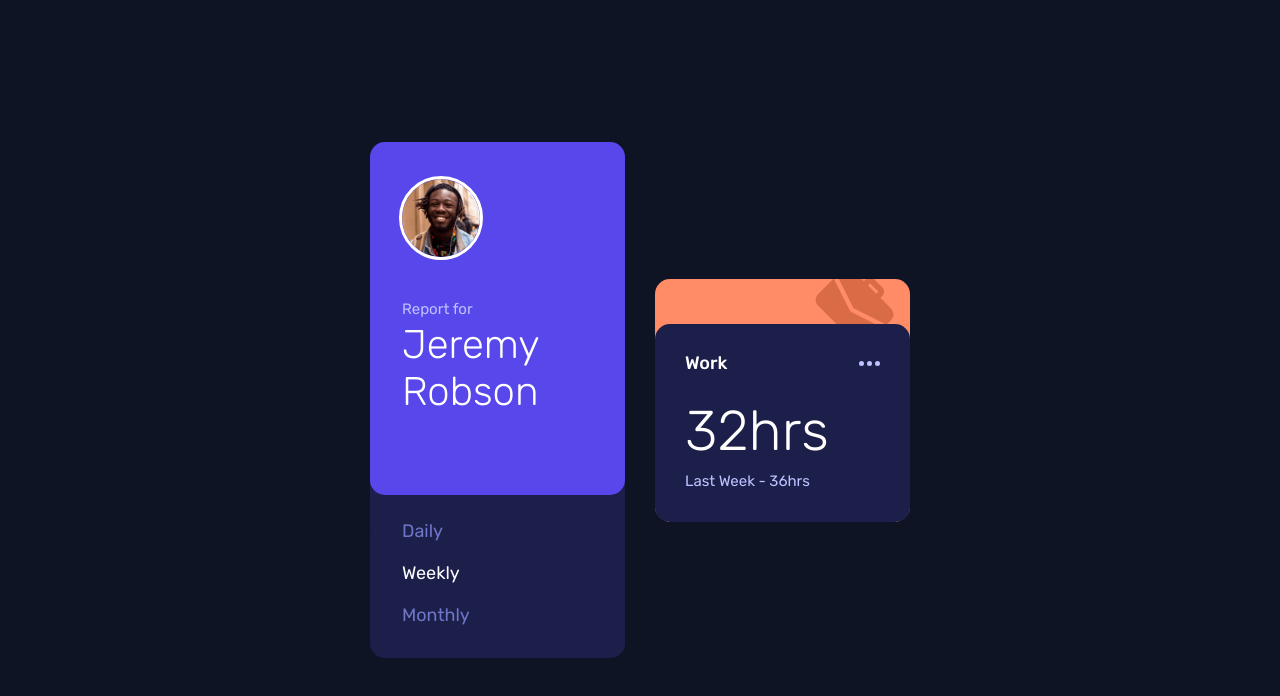
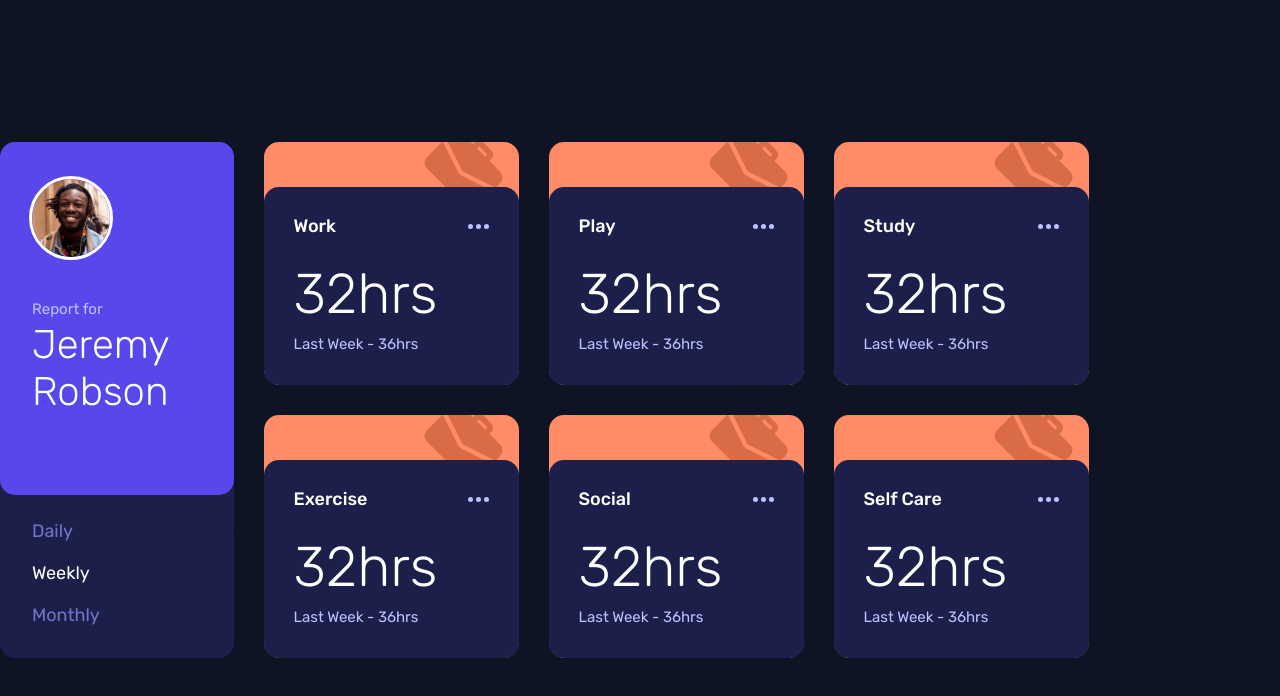
Before and after one commit to ostapyshyn/Time-tracking-dashboard, a React (Vite) app: page / in a window 1280 px wide. Shown: the top 696 px of the page. Built offline with nearby package versions, Linux system fonts and the light colour scheme.

Commit message:
Add data cards

```diff
--- a/src/App.css
+++ b/src/App.css
@@ -8,3 +8,9 @@
   width: 100%;
   margin: auto;
 }
+
+.cards {
+  display: flex;
+  gap: 30px;
+  flex-wrap: wrap;
+}
--- a/src/App.tsx
+++ b/src/App.tsx
@@ -2,6 +2,7 @@
 import './App.css'
 import { useState } from 'react'
 import ActivityCard from './components/ActivityCard/'
+import data from './data.ts'
 
 function App() {
   const [period, setPeriod] = useState('Weekly')
@@ -9,7 +10,11 @@
   return (
     <main className="App">
       <Profile period={period} setPeriod={setPeriod} />
-      <ActivityCard />
+      <div className="cards">
+        {data.map((card) => (
+          <ActivityCard title={card.title} />
+        ))}
+      </div>
     </main>
   )
 }
--- a/src/components/ActivityCard/ActivityCard.tsx
+++ b/src/components/ActivityCard/ActivityCard.tsx
@@ -3,11 +3,10 @@
 import { ReactComponent as Dots } from '../../assets/icon-ellipsis.svg'
 
 interface Props {
-  period: string
-  setPeriod: (name: string) => void
+  title: string
 }
 
-const ActivityCard = () => {
+const ActivityCard = ({ title }: Props) => {
   const bgStyle = {
     backgroundImage: `url(${work})`,
     backgroundPosition: 'top -11px right 16px',
@@ -17,7 +16,7 @@
     <section className={styles.activity_card} style={bgStyle}>
       <div className={styles.card}>
         <div className={styles.activity_bar}>
-          <p className={styles.activity}>Work</p>
+          <p className={styles.activity}>{title}</p>
 
           <Dots fill={'var(--pale_blue)'} className={styles.dots} />
         </div>
--- /dev/null
+++ b/src/data.ts
@@ -0,0 +1,105 @@
+const data = [
+  {
+    title: 'Work',
+    timeframes: {
+      daily: {
+        current: 5,
+        previous: 7,
+      },
+      weekly: {
+        current: 32,
+        previous: 36,
+      },
+      monthly: {
+        current: 103,
+        previous: 128,
+      },
+    },
+  },
+  {
+    title: 'Play',
+    timeframes: {
+      daily: {
+        current: 1,
+        previous: 2,
+      },
+      weekly: {
+        current: 10,
+        previous: 8,
+      },
+      monthly: {
+        current: 23,
+        previous: 29,
+      },
+    },
+  },
+  {
+    title: 'Study',
+    timeframes: {
+      daily: {
+        current: 0,
+        previous: 1,
+      },
+      weekly: {
+        current: 4,
+        previous: 7,
+      },
+      monthly: {
+        current: 13,
+        previous: 19,
+      },
+    },
+  },
+  {
+    title: 'Exercise',
+    timeframes: {
+      daily: {
+        current: 1,
+        previous: 1,
+      },
+      weekly: {
+        current: 4,
+        previous: 5,
+      },
+      monthly: {
+        current: 11,
+        previous: 18,
+      },
+    },
+  },
+  {
+    title: 'Social',
+    timeframes: {
+      daily: {
+        current: 1,
+        previous: 3,
+      },
+      weekly: {
+        current: 5,
+        previous: 10,
+      },
+      monthly: {
+        current: 21,
+        previous: 23,
+      },
+    },
+  },
+  {
+    title: 'Self Care',
+    timeframes: {
+      daily: {
+        current: 0,
+        previous: 1,
+      },
+      weekly: {
+        current: 2,
+        previous: 2,
+      },
+      monthly: {
+        current: 7,
+        previous: 11,
+      },
+    },
+  },
+]
+export default data
```
